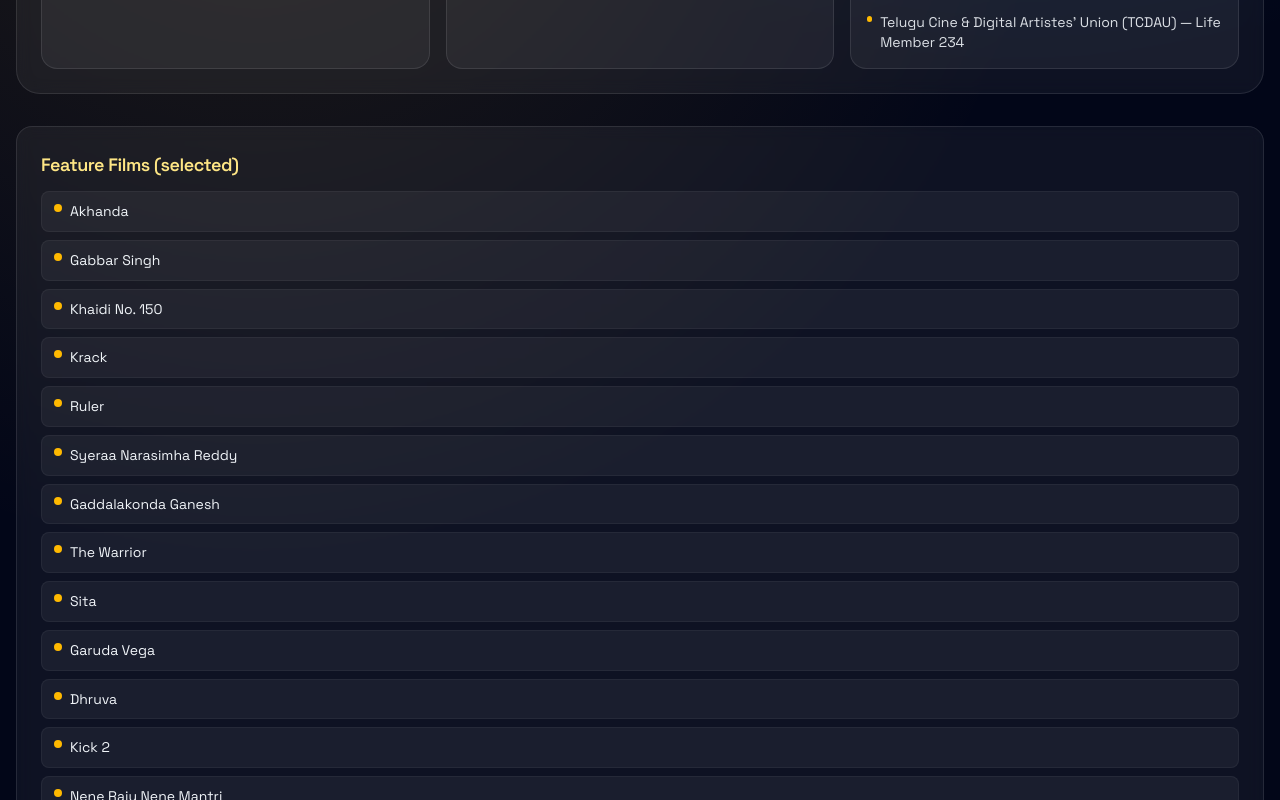
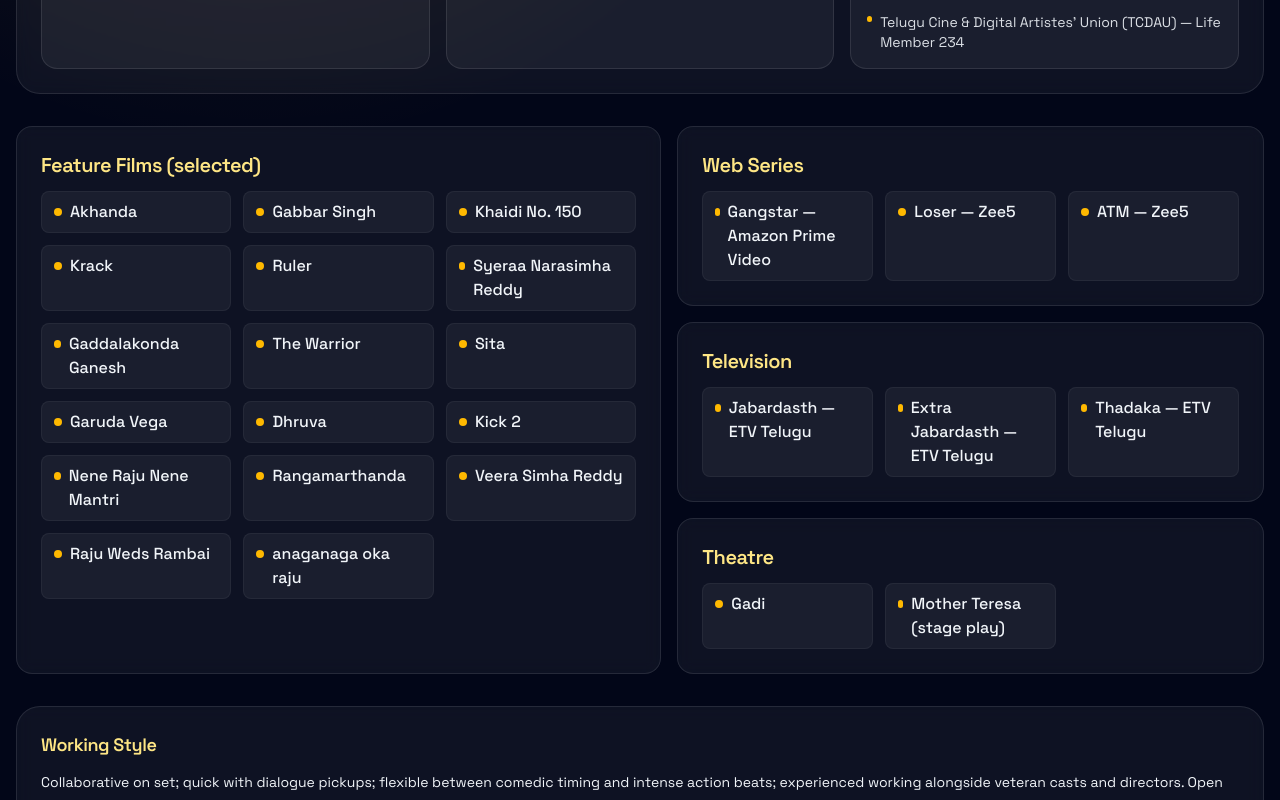
Before and after one commit to sirisha199505/RamanaReddy, a React (Vite) app: page / in a window 1280 px wide. Shown: the part 900-1700 px from the top of the page. Built offline with nearby package versions, Linux system fonts and the light colour scheme.

Commit message:
movie names added

```diff
--- a/src/components/SectionCard.jsx
+++ b/src/components/SectionCard.jsx
@@ -1,18 +1,18 @@
 function SectionCard({ title, items }) {
   return (
     <div className="rounded-2xl border border-white/10 bg-white/5 p-6 backdrop-blur">
-      <h3 className="text-lg font-semibold tracking-tight text-amber-200">{title}</h3>
-      <ul className="mt-3 space-y-2 text-sm leading-relaxed text-slate-100">
+      <h3 className="text-xl font-semibold tracking-tight text-amber-200">{title}</h3>
+      <div className="mt-3 grid gap-3 text-base font-medium leading-relaxed text-slate-100 sm:grid-cols-2 lg:grid-cols-3">
         {items.map((item) => (
-          <li
+          <div
             key={item}
-            className="flex items-start gap-2 rounded-lg border border-white/5 bg-white/5 px-3 py-2"
+            className="flex items-start gap-2 rounded-lg border border-white/5 bg-white/5 px-3 py-2 text-base"
           >
-            <span className="mt-1 h-2 w-2 rounded-full bg-amber-400" aria-hidden />
+            <span className="mt-2 h-2 w-2 rounded-full bg-amber-400" aria-hidden />
             <span>{item}</span>
-          </li>
+          </div>
         ))}
-      </ul>
+      </div>
     </div>
   )
 }
--- a/src/data/profile.js
+++ b/src/data/profile.js
@@ -14,6 +14,10 @@ export const films = [
   'Nene Raju Nene Mantri',
   'Rangamarthanda',
   'Veera Simha Reddy',
+  'Raju Weds Rambai',
+  'anaganaga oka raju',
+
+
 ]
 
 export const webSeries = [
--- a/src/pages/Home.jsx
+++ b/src/pages/Home.jsx
@@ -2,7 +2,7 @@ import SectionCard from '../components/SectionCard'
 import { contact, films, memberships, theatre, tvShows, webSeries } from '../data/profile'
 
 const stats = [
-  { label: 'Feature films', value: '15+' },
+  { label: 'Feature films', value: '100+' },
   { label: 'OTT originals', value: '3' },
   { label: 'Television shows', value: '3' },
   { label: 'Stage', value: '2' },
@@ -104,11 +104,13 @@ function Home() {
         </div>
       </section>
 
-      <section className="relative mt-8 space-y-4">
+      <section className="relative mt-8 grid gap-4 lg:grid-cols-[1.1fr_1fr]">
         <SectionCard title="Feature Films (selected)" items={films} />
-        <SectionCard title="Web Series" items={webSeries} />
-        <SectionCard title="Television" items={tvShows} />
-        <SectionCard title="Theatre" items={theatre} />
+        <div className="space-y-4">
+          <SectionCard title="Web Series" items={webSeries} />
+          <SectionCard title="Television" items={tvShows} />
+          <SectionCard title="Theatre" items={theatre} />
+        </div>
       </section>
 
       <section className="mt-8 rounded-3xl border border-white/10 bg-white/5 p-6 backdrop-blur">
```
